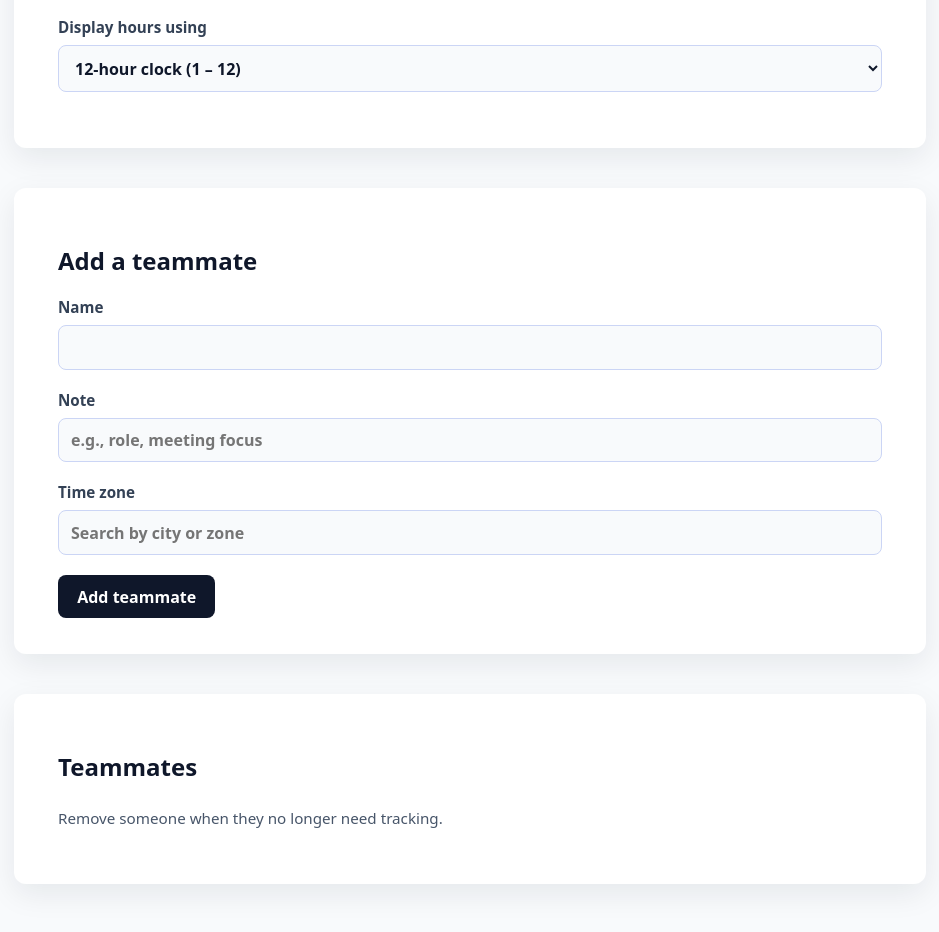
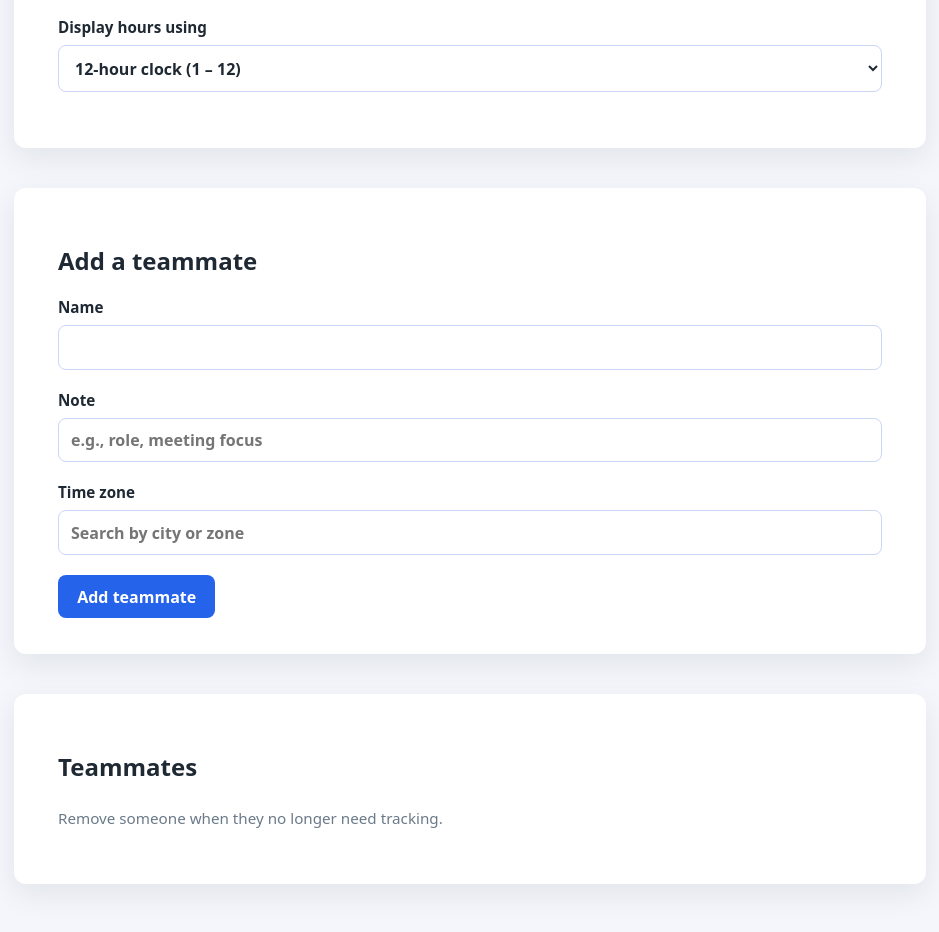
Before and after one commit to jrheisler/teams-time, a browser extension: page options.html in a window 1280 px wide. Shown: the part 258-1190 px from the top of the page, without its empty margins (170-1109 px from the left). Drawn offline with Linux system fonts and the light colour scheme.

Commit message:
Refactor shared palette across popup and options

```diff
--- a/options.css
+++ b/options.css
@@ -1,7 +1,17 @@
 :root {
-  font-family: system-ui, -apple-system, BlinkMacSystemFont, 'Segoe UI', sans-serif;
-  color: #0f172a;
-  background-color: #f8fafc;
+  --tt-font-family: system-ui, -apple-system, BlinkMacSystemFont, "Segoe UI", sans-serif;
+  --tt-color-background: #f4f6fb;
+  --tt-color-text: #1f2933;
+  --tt-color-muted-text: #6b7a89;
+  --tt-color-card: #ffffff;
+  --tt-color-card-muted: #f1f5f9;
+  --tt-color-border: #cbd5f5;
+  --tt-color-accent: #2563eb;
+  --tt-color-accent-strong: #1d4ed8;
+  --tt-color-accent-contrast: #ffffff;
+  font-family: var(--tt-font-family);
+  color: var(--tt-color-text);
+  background-color: var(--tt-color-background);
 }
 
 * {
@@ -13,6 +23,8 @@ body {
   padding: 2rem 1.5rem 3rem;
   max-width: 960px;
   width: min(100%, 960px);
+  background: var(--tt-color-background);
+  color: var(--tt-color-text);
 }
 
 header {
@@ -31,7 +43,7 @@ main {
 }
 
 .card {
-  background: #ffffff;
+  background: var(--tt-color-card);
   border-radius: 0.75rem;
   padding: 1.75rem;
   box-shadow: 0 10px 30px rgba(15, 23, 42, 0.08);
@@ -48,7 +60,7 @@ main {
 .field > span,
 .field > label {
   font-size: 0.95rem;
-  color: #334155;
+  color: var(--tt-color-text);
 }
 
 input,
@@ -61,17 +73,17 @@ input,
 select {
   padding: 0.65rem 0.75rem;
   border-radius: 0.5rem;
-  border: 1px solid #cbd5f5;
-  background: #f8fafc;
-  color: inherit;
+  border: 1px solid var(--tt-color-border);
+  background: var(--tt-color-card);
+  color: var(--tt-color-text);
   transition: border-color 0.2s ease, box-shadow 0.2s ease;
 }
 
 input:focus,
 select:focus {
   outline: none;
-  border-color: #3b82f6;
-  box-shadow: 0 0 0 3px rgba(59, 130, 246, 0.25);
+  border-color: var(--tt-color-accent);
+  box-shadow: 0 0 0 3px rgba(37, 99, 235, 0.25);
 }
 
 button {
@@ -79,16 +91,18 @@ button {
   border: none;
   border-radius: 0.5rem;
   padding: 0.65rem 1.2rem;
-  background: #0f172a;
-  color: #ffffff;
+  background: var(--tt-color-accent);
+  color: var(--tt-color-accent-contrast);
   font-weight: 600;
-  transition: transform 0.15s ease, box-shadow 0.15s ease;
+  transition: transform 0.15s ease, box-shadow 0.15s ease, background-color 0.15s ease;
 }
 
 button:hover,
 button:focus-visible {
+  background: var(--tt-color-accent-strong);
   transform: translateY(-1px);
-  box-shadow: 0 10px 18px rgba(15, 23, 42, 0.25);
+  box-shadow: 0 10px 18px rgba(37, 99, 235, 0.28);
+  outline: none;
 }
 
 .section-header {
@@ -100,7 +114,7 @@ button:focus-visible {
 
 .section-subtitle {
   margin: 0;
-  color: #475569;
+  color: var(--tt-color-muted-text);
   font-size: 0.95rem;
 }
 
@@ -117,7 +131,8 @@ button:focus-visible {
   gap: 1rem;
   padding: 0.9rem 1.2rem;
   border-radius: 0.65rem;
-  background: #e2e8f0;
+  background: var(--tt-color-card);
+  box-shadow: 0 1px 2px rgba(15, 23, 42, 0.08);
 }
 
 .person-details {
@@ -137,28 +152,37 @@ button:focus-visible {
 
 .person-note {
   margin: 0;
-  color: #475569;
+  color: var(--tt-color-muted-text);
   font-size: 0.9rem;
 }
 
 .person-timezone {
   margin: 0;
   font-size: 0.85rem;
-  color: #1e293b;
+  color: var(--tt-color-text);
 }
 
 .person-actions button {
   background: transparent;
-  border: 1px solid #0f172a;
-  color: #0f172a;
+  border: 1px solid var(--tt-color-accent);
+  color: var(--tt-color-accent);
   padding: 0.45rem 0.9rem;
+  transition: background-color 0.15s ease, color 0.15s ease, box-shadow 0.15s ease;
+}
+
+.person-actions button:hover,
+.person-actions button:focus-visible {
+  background: var(--tt-color-accent);
+  color: var(--tt-color-accent-contrast);
+  box-shadow: 0 8px 16px rgba(37, 99, 235, 0.24);
+  outline: none;
 }
 
 .people-list[role='list'] .empty-message {
   text-align: center;
   padding: 1.2rem 0;
-  color: #475569;
-  background: #f1f5f9;
+  color: var(--tt-color-muted-text);
+  background: var(--tt-color-card-muted);
   border-radius: 0.65rem;
 }
 
--- a/popup.css
+++ b/popup.css
@@ -1,13 +1,20 @@
 :root {
-  font-family: system-ui, -apple-system, BlinkMacSystemFont, "Segoe UI", sans-serif;
+  --tt-font-family: system-ui, -apple-system, BlinkMacSystemFont, "Segoe UI", sans-serif;
+  --tt-color-background: #f4f6fb;
+  --tt-color-text: #1f2933;
+  --tt-color-card: #ffffff;
+  --tt-color-muted-text: #6b7a89;
+  --tt-color-accent: #2563eb;
+  --tt-color-accent-soft: rgba(37, 99, 235, 0.1);
+  font-family: var(--tt-font-family);
   color-scheme: light dark;
 }
 
 body {
   margin: 0;
   min-width: 320px;
-  background: #f4f6fb;
-  color: #1f2933;
+  background: var(--tt-color-background);
+  color: var(--tt-color-text);
 }
 
 .popup {
@@ -43,7 +50,7 @@ body {
 
 .popup__settings:hover,
 .popup__settings:focus {
-  background: rgba(37, 99, 235, 0.1);
+  background: var(--tt-color-accent-soft);
   outline: none;
 }
 
@@ -52,7 +59,7 @@ body {
   font-size: 0.8rem;
   letter-spacing: 0.05em;
   text-transform: uppercase;
-  color: #546a7b;
+  color: var(--tt-color-muted-text);
 }
 
 .current-time {
@@ -73,10 +80,10 @@ body {
 .people-list__empty {
   padding: 1rem;
   border-radius: 0.75rem;
-  background: #ffffff;
+  background: var(--tt-color-card);
   box-shadow: 0 1px 2px rgba(15, 23, 42, 0.1);
   font-size: 0.9rem;
-  color: #6b7a89;
+  color: var(--tt-color-muted-text);
 }
 
 .person {
@@ -85,7 +92,7 @@ body {
   gap: 0.25rem;
   padding: 0.85rem 1rem;
   border-radius: 0.75rem;
-  background: #ffffff;
+  background: var(--tt-color-card);
   box-shadow: 0 1px 2px rgba(15, 23, 42, 0.1);
 }
 
@@ -111,7 +118,7 @@ body {
   display: flex;
   gap: 0.5rem;
   font-size: 0.8rem;
-  color: #6b7a89;
+  color: var(--tt-color-muted-text);
 }
 
 .person__timezone {
@@ -124,9 +131,13 @@ body {
 }
 
 @media (prefers-color-scheme: dark) {
-  body {
-    background: #111827;
-    color: #f9fafb;
+  :root {
+    --tt-color-background: #111827;
+    --tt-color-text: #f9fafb;
+    --tt-color-card: #1f2937;
+    --tt-color-muted-text: #9ca3af;
+    --tt-color-accent: #60a5fa;
+    --tt-color-accent-soft: rgba(96, 165, 250, 0.18);
   }
 
   .popup__section-title {
@@ -135,15 +146,6 @@ body {
 
   .people-list__empty,
   .person {
-    background: #1f2937;
     box-shadow: none;
   }
-
-  .people-list__empty {
-    color: #94a3b8;
-  }
-
-  .person__meta {
-    color: #9ca3af;
-  }
 }
```
